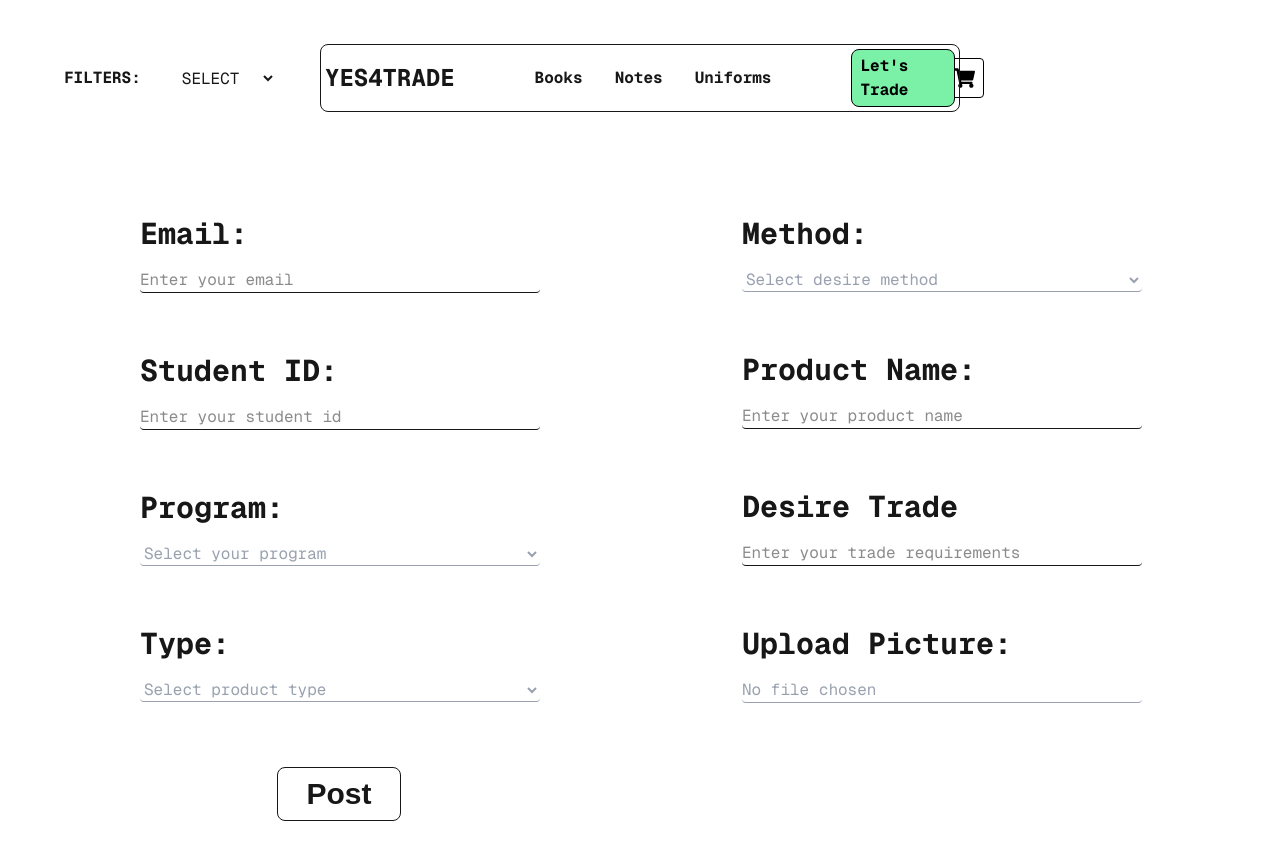
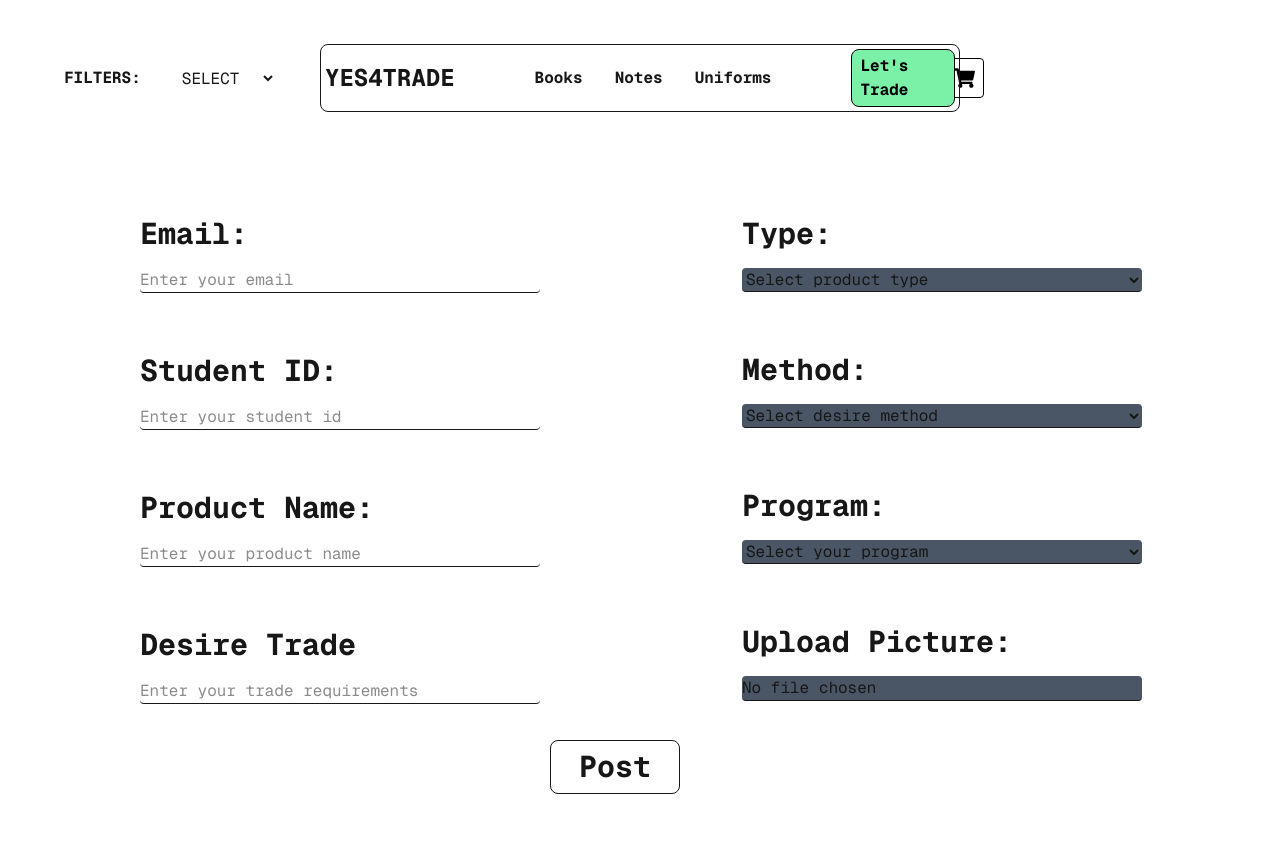
Before and after one commit to YES4TRADE-org/tradingsystem-frontend, a Next.js app in the folder my-app/: page /trade-product in a window 1280 px wide. After the commit the page ends 804 px from the top, so only its background shows below. Built offline with nearby package versions, Linux system fonts and the light colour scheme.

Commit message:
completed the information and rearrange them

```diff
--- a/my-app/src/app/trade-product/page.jsx
+++ b/my-app/src/app/trade-product/page.jsx
@@ -2,6 +2,15 @@
 import { useState } from "react";
 
 export default function Trade(){
+    const [email, setEmail] = useState("");
+    const [studentId, setStudentId] = useState("");
+    const [program, setProgram] = useState("");
+    const [type, setType] = useState("");
+    const [method, setMethod] = useState("");
+    const [productName, setProductName] = useState("");
+    const [requirement, setRequirement] = useState("");
+    const [price, setPrice] = useState("");
+    const [picture, setPicture] = useState(null);
 
     const [option, setOption] = useState(<><h1 className="text-3xl mb-4 font-bold">
                                             Desire Trade
@@ -9,38 +18,71 @@ export default function Trade(){
                                          <input className=" outline-none border-0 border-b w-100 border-white-500 rounded-sm"
                                             placeholder='Enter your trade requirements' required></input></>);
     const handleMethodChange = (e) => {
+        setMethod(e.target.value);
         if(e.target.value === "Trade"){
             return setOption(<><h1 className="text-3xl mb-4 font-bold">
                                             Desire Trade
                                          </h1>
-                                         <input className=" outline-none border-0 border-b w-100 border-white-500 rounded-sm"
+                                         <input onChange={(e) => setRequirement(e.target.value)} className=" outline-none border-0 border-b w-100 border-white-500 rounded-sm"
                                             placeholder='Enter your trade requirements' required></input></>);
         } else if(e.target.value === "Sell"){
             return setOption(<><h1 className="text-3xl mb-4 font-bold">
                             Price
                          </h1>
-                         <input className="outline-none border-0 border-b w-100 border-white-500 rounded-sm"
+                         <input onChange={(e) => setPrice(e.target.value)} className="outline-none border-0 border-b w-100 border-white-500 rounded-sm"
                             placeholder='Enter your price rate ₱' required></input></>);
         }
     }
 
+    const handlePost = () => {
+        console.log(email, studentId, program, type, method, productName, requirement, price, picture);
+    }
     return (
         <>
             <main className="grid grid-cols-2 gap-1 m-10">
                 <section>
                     <div className="m-15 px-10 rounded-lg font-mono">
                         <h1 className="text-3xl mb-4 font-bold">Email: </h1>
-                        <input className="outline-none border-0 border-b w-100 border-white-500 rounded-sm"
+                        <input onChange={(e) => setEmail(e.target.value)} className="outline-none border-0 border-b w-100 border-white-500 rounded-sm"
                             type='email' placeholder='Enter your email' required></input>
                     </div>
                     <div className="m-15 px-10 rounded-lg font-mono">
                         <h1 className="text-3xl mb-4 font-bold">Student ID: </h1>
-                        <input className="outline-none border-0 border-b w-100 border-white-500 rounded-sm"
+                        <input onChange={(e) => setStudentId(e.target.value)} className="outline-none border-0 border-b w-100 border-white-500 rounded-sm"
                             placeholder='Enter your student id' required></input>
+                    </div>
+                                        <div className="m-15 px-10 rounded-lg font-mono">
+                        <h1 className="text-3xl mb-4 font-bold">Product Name: </h1>
+                        <input onChange={(e) => setProductName(e.target.value)} className="outline-none border-0 border-b w-100 border-white-500 rounded-sm"
+                            placeholder='Enter your product name' required></input>
+                    </div>
+                    <div className="m-15 px-10 rounded-lg font-mono">
+                                {option}
+                    </div>
+                </section>
+                <section>
+                    <div className="m-15 px-10 rounded-lg font-mono">
+                        <h1 className="text-3xl mb-4 font-bold">Type: </h1>
+                        <select onChange={(e) => setType(e.target.value)} className="outline-none border-0 border-b w-100 border-white-500 rounded-sm bg-gray-600"
+                            placeholder='Enter your student id' required>
+                            <option value="" disabled selected>Select product type</option>
+                            <option value="Notes">Notes</option>
+                            <option value="Books">Books</option>
+                            <option value="Uniform">Uniform</option>
+                        </select>
+                    </div>
+                    <div className="m-15 px-10 rounded-lg font-mono">
+                        <h1 className="text-3xl mb-4 font-bold">Method: </h1>
+                        <select onChange={handleMethodChange} className="outline-none border-0 border-b w-100 border-white-500 rounded-sm bg-gray-600"
+                            placeholder='Enter your student id' required>
+                            <option value="" disabled selected>Select desire method</option>
+                            <option value="Sell">Sell</option>
+                            <option value="Trade">Trade</option>
+                        </select>
                     </div>
                     <div className="m-15 px-10 rounded-lg font-mono">
                         <h1 className="text-3xl mb-4 font-bold">Program: </h1>
-                        <select className="outline-none border-0 border-b w-100 border-white-500 rounded-sm text-gray-400"
+                        <select onChange={(e) => setProgram(e.target.value)} className="outline-none border-0 border-b w-100 border-white-500 rounded-sm bg-gray-600"
                             placeholder='Enter your student id' required>
                             <option value="" disabled selected>Select your program</option>
                             <option value="CEN">Engineering</option>
@@ -53,45 +95,17 @@ export default function Trade(){
                         </select>
                     </div>
                     <div className="m-15 px-10 rounded-lg font-mono">
-                        <h1 className="text-3xl mb-4 font-bold">Type: </h1>
-                        <select className="outline-none border-0 border-b w-100 border-white-500 rounded-sm text-gray-400"
-                            placeholder='Enter your student id' required>
-                            <option value="" disabled selected>Select product type</option>
-                            <option value="Notes">Notes</option>
-                            <option value="Books">Books</option>
-                            <option value="Uniform">Uniform</option>
-                        </select>
-                    </div>
-                </section>
-                <section>
-                    <div className="m-15 px-10 rounded-lg font-mono">
-                        <h1 className="text-3xl mb-4 font-bold">Method: </h1>
-                        <select onChange={handleMethodChange} className="outline-none border-0 border-b w-100 border-white-500 rounded-sm text-gray-400"
-                            placeholder='Enter your student id' required>
-                            <option value="" disabled selected>Select desire method</option>
-                            <option value="Sell">Sell</option>
-                            <option value="Trade">Trade</option>
-                        </select>
-                    </div>
-                    <div className="m-15 px-10 rounded-lg font-mono">
-                        <h1 className="text-3xl mb-4 font-bold">Product Name: </h1>
-                        <input className="outline-none border-0 border-b w-100 border-white-500 rounded-sm"
-                            placeholder='Enter your product name' required></input>
-                    </div>
-                    <div className="m-15 px-10 rounded-lg font-mono">
-                                {option}
-                    </div>
-                    <div className="m-15 px-10 rounded-lg font-mono">
                         <h1 className="text-3xl mb-4 font-bold">Upload Picture: </h1>
-                        <input type="file" className="file:mr-4
-                        text-gray-400 cursor-pointer file:hidden outline-none border-0 border-b w-100 border-white-500 rounded-sm"
+                        <input onChange={(e) => setPicture(e.target.files[0])} type="file" className="file:mr-4 bg-gray-600
+                        cursor-pointer file:hidden outline-none border-0 border-b w-100 border-white-500 rounded-sm"
                          required></input>
                     </div>
                 </section>
+            </main>
                 <div>
-                    <button type="submit" className="font-bold mx-auto block border rounded-lg px-7 py-2 text-3xl">Post</button>
+                    <button onClick={handlePost} type="submit" className="font-mono absolute right-150 top-185
+                    cursor-pointer font-bold mx-auto block border rounded-lg px-7 py-2 text-3xl">Post</button>
                 </div>
-            </main>
         </>
     );
 }
```
